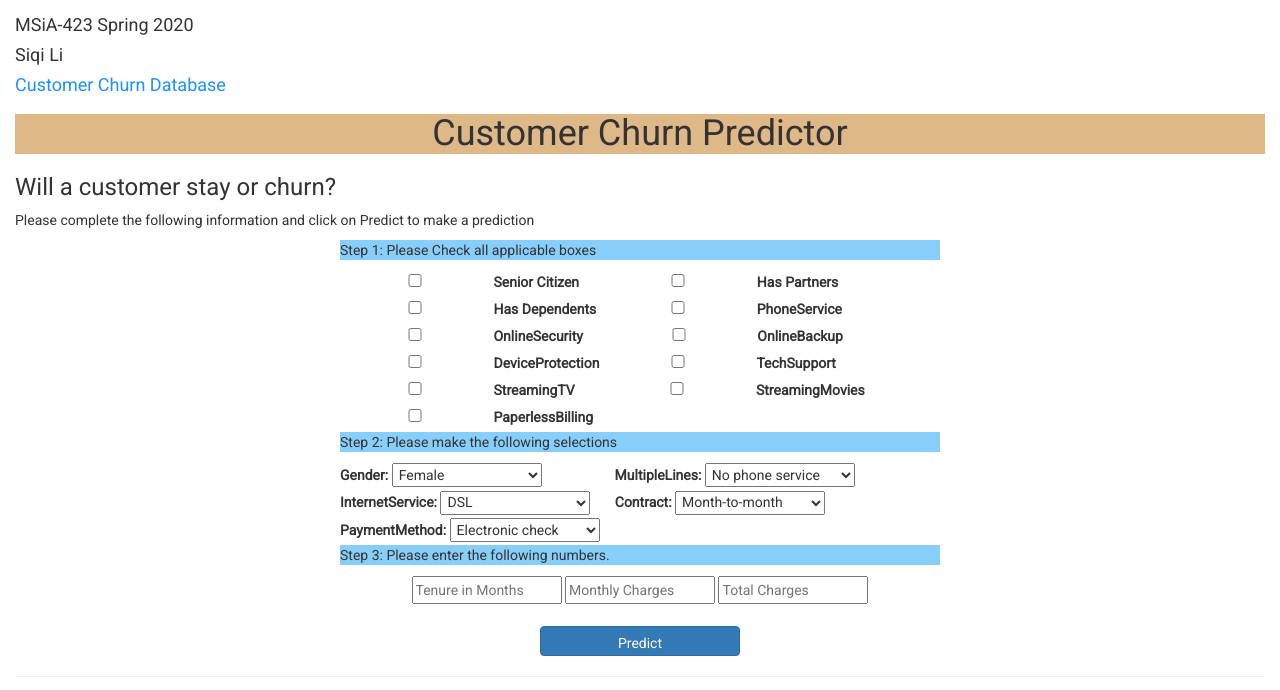
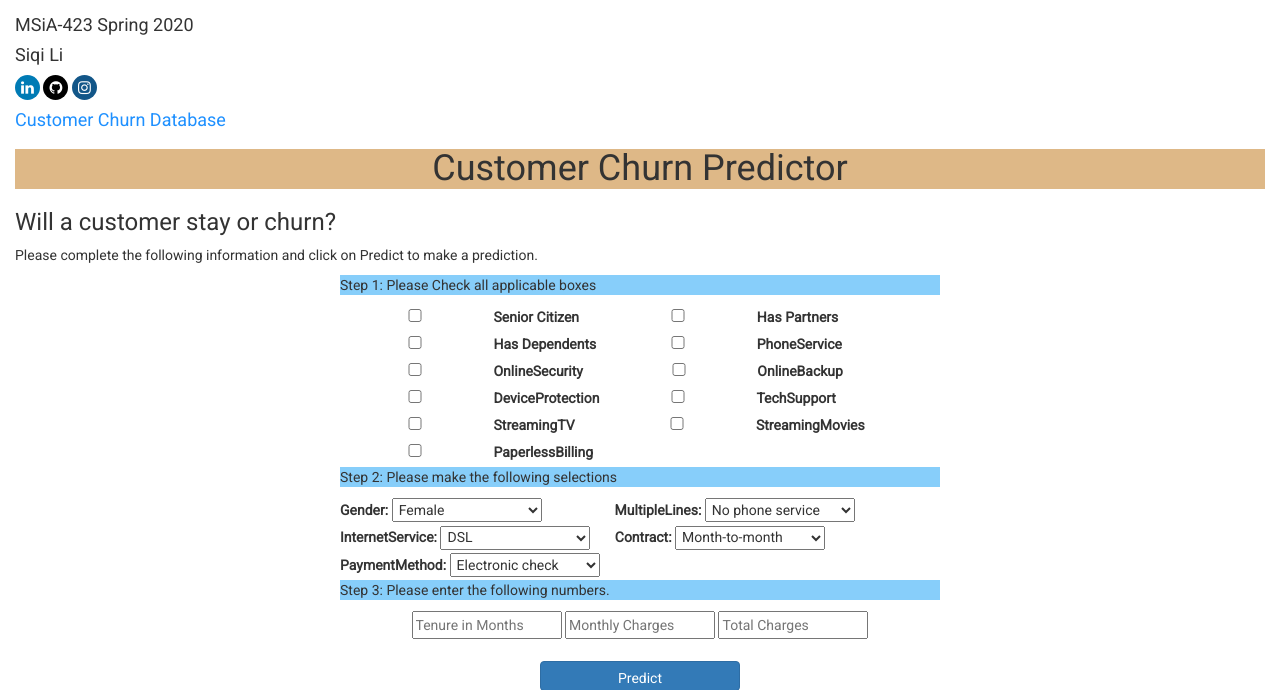
Before and after one commit to LSQI15/Customer-Churn-Predictor-App, a Flask app: page / in a window 1280 px wide. Shown: the top 690 px of the page. Run offline with Flask 2, Linux system fonts and the light colour scheme; parts of the project's set-up code (start-up, migrations or seed data) failed here and were passed over; some libraries are stand-ins or nearby versions.

Commit message:
added social icons to html files

```diff
--- a/app/templates/index.html
+++ b/app/templates/index.html
@@ -4,11 +4,12 @@
     <meta charset="UTF-8">
     <title>Customer Churn Prediction</title>
     <link rel="stylesheet" href="https://maxcdn.bootstrapcdn.com/bootstrap/3.4.1/css/bootstrap.min.css">
+    <link rel="stylesheet" href="https://cdnjs.cloudflare.com/ajax/libs/font-awesome/4.7.0/css/font-awesome.min.css">
     <link href='https://fonts.googleapis.com/css?family=Roboto' rel='stylesheet'>
     <style>
         body {
             font-family: 'Roboto';
-            margin:15px
+            margin: 15px
         }
 
         h1 {
@@ -52,18 +53,49 @@
         tr:hover {
             background-color: #ffff99;
         }
+
+        .fa {
+            padding: 5px;
+            font-size: 15px;
+            width: 25px;
+            text-align: center;
+            text-decoration: none;
+            border-radius: 50%;
+        }
+
+        .fa:hover {
+            opacity: 0.7;
+        }
+
+        .fa-linkedin {
+            background: #007bb5;
+            color: white;
+        }
+
+        .fa-instagram {
+            background: #125688;
+            color: white;
+        }
+
+        .fa-github {
+            background: black;
+            color: white;
+        }
     </style>
 </head>
 
 <div class="login">
     <h4>MSiA-423 Spring 2020</h4>
     <h4>Siqi Li</h4>
+    <a href="https://www.linkedin.com/in/siqi-li-0115/" class="fa fa-linkedin"></a>
+    <a href="https://github.com/LSQI15" class="fa fa-github"></a>
+    <a href="https://www.instagram.com/siqi.li15" class="fa fa-instagram"></a>
     <h4><a href="{{ url_for('database') }}" style="color: dodgerblue">Customer Churn Database</a></h4>
     <center><h1>Customer Churn Predictor</h1></center>
 
     <h3>Will a customer stay or churn?</h3>
     <p style="background-color: white;">Please complete the following information and click on Predict to make a
-        prediction</p>
+        prediction.</p>
 
     <!-- User input for receiving query for random forest model to make prediction -->
     <form action="{{ url_for('predict') }}" method="post">
@@ -162,8 +194,9 @@
     {{ prediction_text }}<br><br>
     <div class="container">
         <div class="progress">
-            <div class="{{progress_bar_class}}" role="progressbar" aria-valuenow={{ proba }} aria-valuemin="0" aria-valuemax="1"
-                 style="width:{{percent}}%">
+            <div class="{{ progress_bar_class }}" role="progressbar" aria-valuenow={{ proba }} aria-valuemin="0"
+                 aria-valuemax="1"
+                 style="width:{{ percent }}%">
                 {{ proba }}
             </div>
         </div>
```
Also changed, not shown: app/templates/show_db.html (+32 -1 lines).
